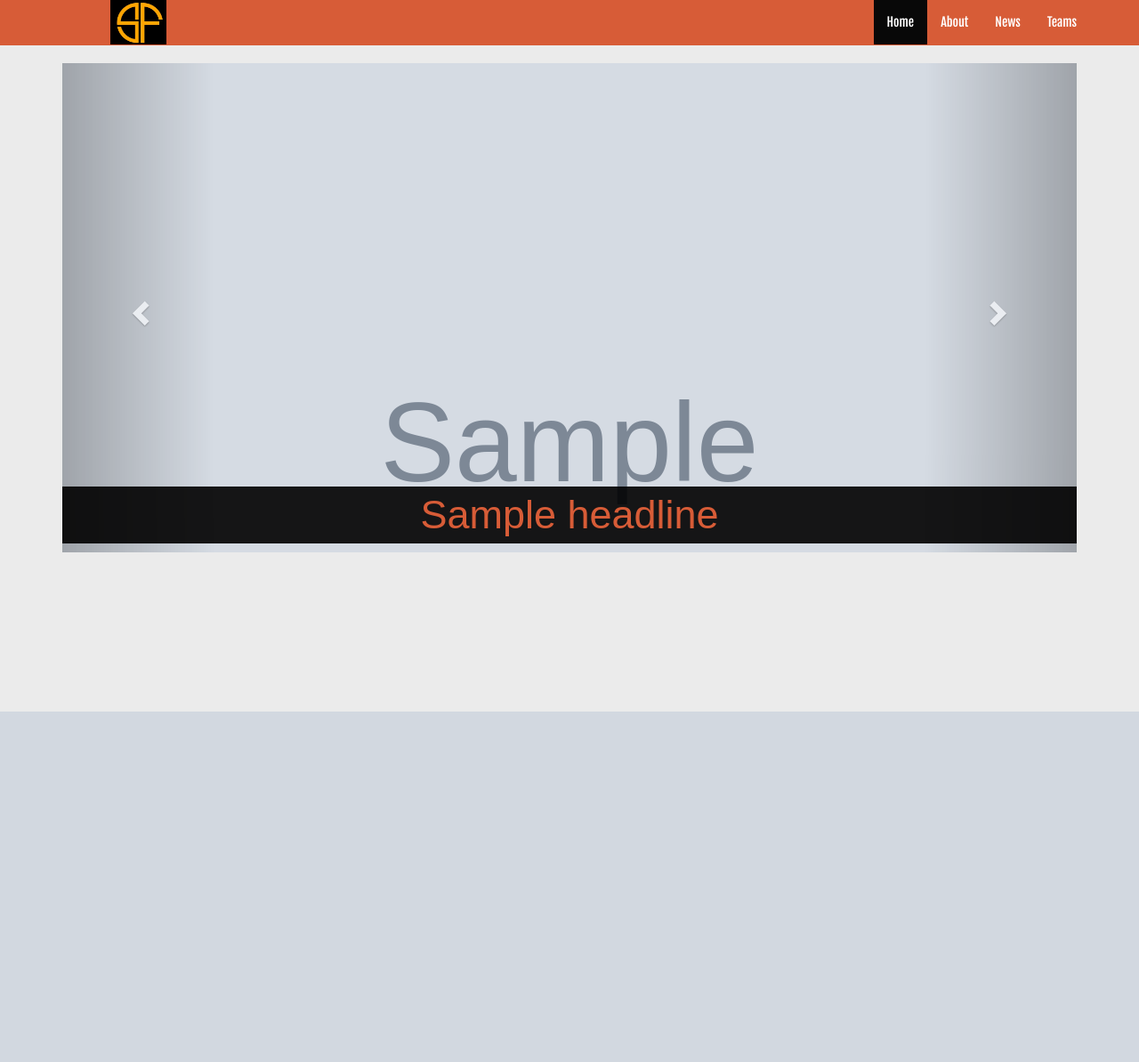
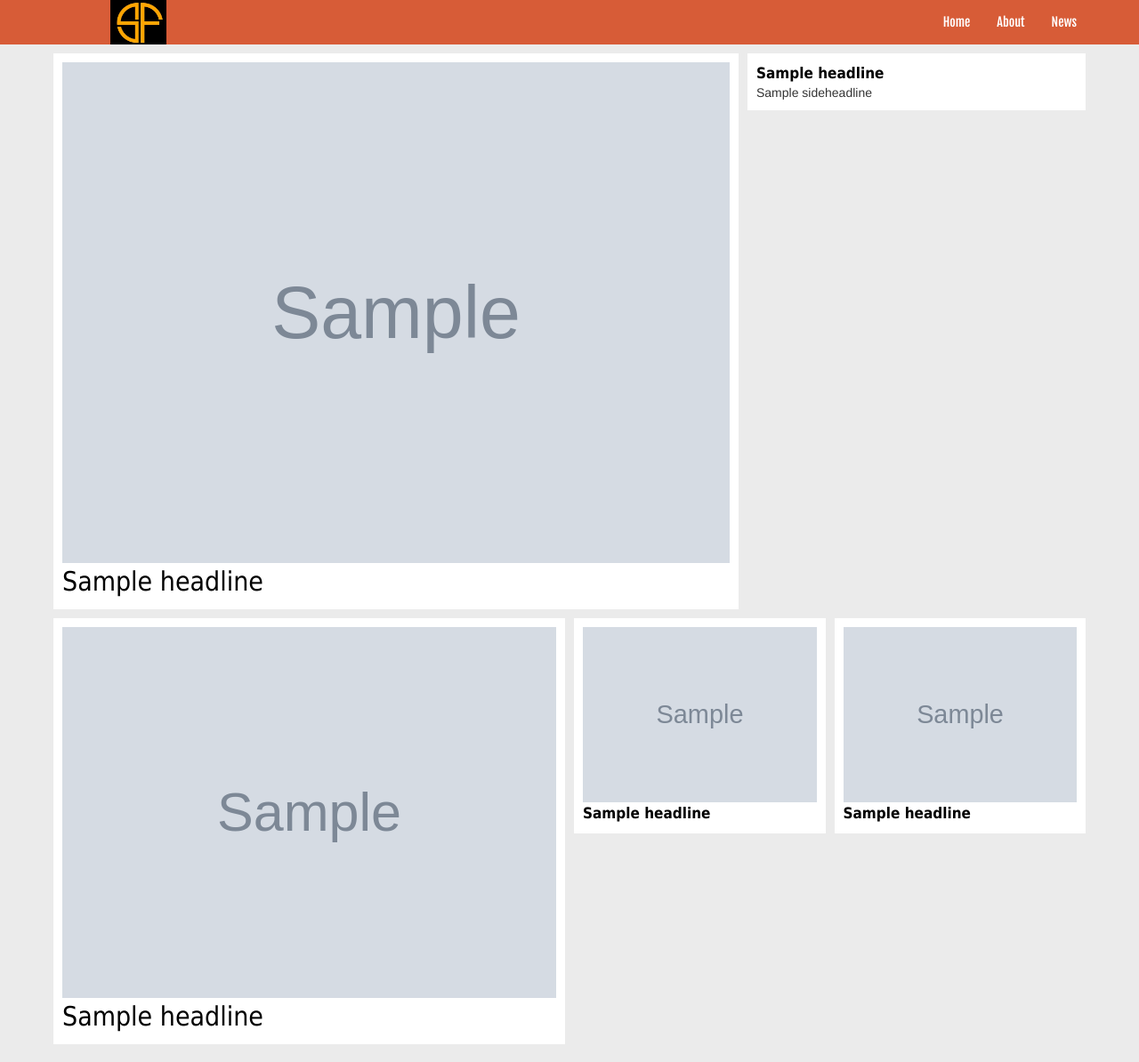
Before and after one commit to thesarcasticfootballer/counter-attack-football, a Python web app: template templates/Homepage.html in a window 1280 px wide. Shown: the whole page at 89% size. Before the commit the page ends 800 px from the top, so only its background shows below. Run offline with Jinja, Linux system fonts and the light colour scheme; the template is opened without the code that fills it: most values are stand-ins (such as "Sample title", 1, 10 or a date in 2020); grey boxes marked "Sample" are stand-in pictures; some libraries are stand-ins or nearby versions; some web fonts are replaced.

Commit message:
new home page

```diff
--- a/static/styles/css/homepage.css
+++ b/static/styles/css/homepage.css
@@ -1,3 +1,4 @@
+@import url('https://fonts.googleapis.com/css?family=Fjalla+One');
 img
 {
     width: 100%;
@@ -23,3 +24,47 @@ position: absolute;
 
 
 }
+.bigbox,.smallbox
+{
+    background-color:white;
+    margin: -10px;
+    margin-bottom: 20px;
+    padding: 10px;
+
+}
+.bigbox a img
+{
+    ;
+}
+.bigbox a
+{
+      font-family: Tahoma, Geneva, sans-serif;
+    font-size: 30px;
+    text-decoration: none;
+    color: black;
+    font-weight: 500;
+}
+.bigbox a:hover{
+  font-family: Tahoma, Geneva, sans-serif;
+    font-size: 30px;
+    text-decoration: none;
+    color: #337ab7;
+    font-weight: 500;
+}
+
+
+.smallbox a
+{
+      font-family: Tahoma, Geneva, sans-serif;
+    font-size: 17px;
+    text-decoration: none;
+    color: black;
+    font-weight: 600;
+}
+.smallbox a:hover{
+  font-family: Tahoma, Geneva, sans-serif;
+    font-size: 17px;
+    text-decoration: none;
+    color: #337ab7;
+    font-weight: 600;
+}
--- a/static/styles/css/navigationbar.css
+++ b/static/styles/css/navigationbar.css
@@ -77,7 +77,7 @@ Responsive navbar-brand image CSS
 {
     background-color: #D75C37;
 
-    border-color: #D75C37;
+    border-style: none;
 }
 
 .navbar-nav>li>.dropdown-menu {
--- a/templates/About.htm
+++ b/templates/About.htm
@@ -62,6 +62,9 @@ and open the template in the editor.
         function theja() {
             document.getElementById("i").src = "/images/theja.jpg";
         }
+         function arjun() {
+            document.getElementById("i").src = "/images/arjun.jpg";
+        }
     </script>
     <script src="https://apis.google.com/js/platform.js" async defer></script>
 </head>
@@ -107,6 +110,7 @@ and open the template in the editor.
                         <button class="button1" onclick="hari()">Pish</button>
 
 
+                        <button class="button1" onclick="arjun()">Arjun</button>
                     </div>
 
 
--- a/templates/Homepage.html
+++ b/templates/Homepage.html
@@ -14,18 +14,9 @@
 
 
               <div class = "container">
-          <div id="carousel-example-generic" class="carousel slide" data-ride="carousel">
-  <!-- Indicators -->
- <!-- <ol class="carousel-indicators">
-    <li data-target="#carousel-example-generic" data-slide-to="0" class="active"></li>
-    <li data-target="#carousel-example-generic" data-slide-to="1"></li>
-    <li data-target="#carousel-example-generic" data-slide-to="2"></li>
-        <li data-target="#carousel-example-generic" data-slide-to="3"></li>
-        <li data-target="#carousel-example-generic" data-slide-to="4"></li>
-        <li data-target="#carousel-example-generic" data-slide-to="5"></li>
-  </ol> -->
+         <!-- <div id="carousel-example-generic" class="carousel slide" data-ride="carousel">
 
-  <!-- Wrapper for slides -->
+
   <div class="carousel-inner">
       {% for article in data %}
     <div class="item active">
@@ -51,7 +42,7 @@
       {% endfor %}
 
               </div>
-  <!-- Controls -->
+
   <a class="left carousel-control" href="#carousel-example-generic" role="button" data-slide="prev">
     <span class="glyphicon glyphicon-chevron-left"></span>
   </a>
@@ -59,9 +50,62 @@
     <span class="glyphicon glyphicon-chevron-right"></span>
               </a></div>
  <!-- Carousel -->
+ <div class ="row">
+     <div class = "col-md-8">
+         <div class = "bigbox">
+
+     {% for article in data %}
+     <a href ="/article/{{article.key().id()}}">
+<img src = "{{article.picture}}">
+{{article.headline}}</a>
+{% endfor %}
+ </div>
+         </div>
+         <div class ="col-md-4">
+             {% for article in cdata %}
+
+      <div class = "smallbox">
+
+
+     <a href ="/article/{{article.key().id()}}">
+{{article.headline}}</a><br>
+{{article.sideheadline}}
+ </div>{% endfor %}
+             </div></div>
+ <div class="row">
+ <div class = "col-md-6">
+    <div class = "bigbox">
+
+     {% for article in ddata %}
+     <a href ="/article/{{article.key().id()}}">
+<img src = "{{article.picture}}">
+{{article.headline}}</a>
+{% endfor %}
+ </div></div>
+ <div class = "col-md-3">
+  {% for article in adata %}
+
+      <div class = "smallbox">
+
+
+     <a href ="/article/{{article.key().id()}}">
+<img src = "{{article.picture}}">
+{{article.headline}}</a>
+
+ </div>{% endfor %}</div>
+ <div class = "col-md-3">
+  {% for article in bdata %}
+
+      <div class = "smallbox">
+
+
+     <a href ="/article/{{article.key().id()}}">
+<img src = "{{article.picture}}">
+{{article.headline}}</a>
+
+ </div>{% endfor %}</div></div>
         </div>
-        </div>
-    </div>
+
   {% include 'footer.html' %}
 <script>
 	$('.carousel').carousel({
--- a/templates/mostread.html
+++ b/templates/mostread.html
@@ -111,7 +111,7 @@ and open the template in the editor.
                     </a>
                 </div>
                 <br>
-                <div class="newscontent"> {{article.content[:80] | safe}}...
+                <div class="newscontent"> {{article.content[:75] | safe}}...
                     <br><a href="/news/{{article.key().id()}}">Read more</a>
                 </div>
                 <hr style="border: 1px solid #515151;width: 95%;"> {% endfor %}
--- a/templates/navigationbar.html
+++ b/templates/navigationbar.html
@@ -12,15 +12,15 @@
           <span class="icon-bar"></span>
           <span class="icon-bar"></span>
         </button>
-        <a class="navbar-brand text-hide" href="www.sarcasticfootballer.com">Brand Text
+        <a class="navbar-brand text-hide" href="/home">Brand Text
         </a>
       </div>
       <div id="navbar6" class="navbar-collapse collapse">
         <ul class="nav navbar-nav navbar-right">
-          <li class="active"><a href="/home" id= "home">Home</a></li>
-          <li><a href="/aboutus">About</a></li>
+          <li ><a href="/home" id= "home">Home</a></li>
+          <li><a href="/aboutus" id = "aboutus">About</a></li>
           <li><a href="/news" id ="news" >News</a></li>
-            <li><a href="/teams">Teams</a></li>
+            <!--<li><a href="/teams">Teams</a></li> -->
         <!--  <li class="dropdown">
             <a href="#" class="dropdown-toggle" data-toggle="dropdown" role="button" aria-expanded="false">Dropdown <span class="caret"></span></a>
             <ul class="dropdown-menu" role="menu">
@@ -46,7 +46,7 @@ switch(uri[1])
 {
   case 'home': document.getElementById('home').className += 'active';
           break;
-  case 'popular': document.getElementById('popular').className += 'active';
+  case 'article': document.getElementById('news').className += 'active';
           break;
   case 'news': document.getElementById('news').className += 'active';
           break;
@@ -58,7 +58,7 @@ switch(uri[1])
           break;
   case 'Internationalnews': document.getElementById('realnews').className += 'active';
           break;
-  case 'about': document.getElementById('about').className += 'active';
+  case 'aboutus': document.getElementById('aboutus').className += 'active';
           break;
   case '': document.getElementById('home').className += 'active';
           break ;
```
Also changed, not shown: static/styles/Project.css (+10 -1 lines), static/styles/css/articletemplate.css (+6 -2 lines).
